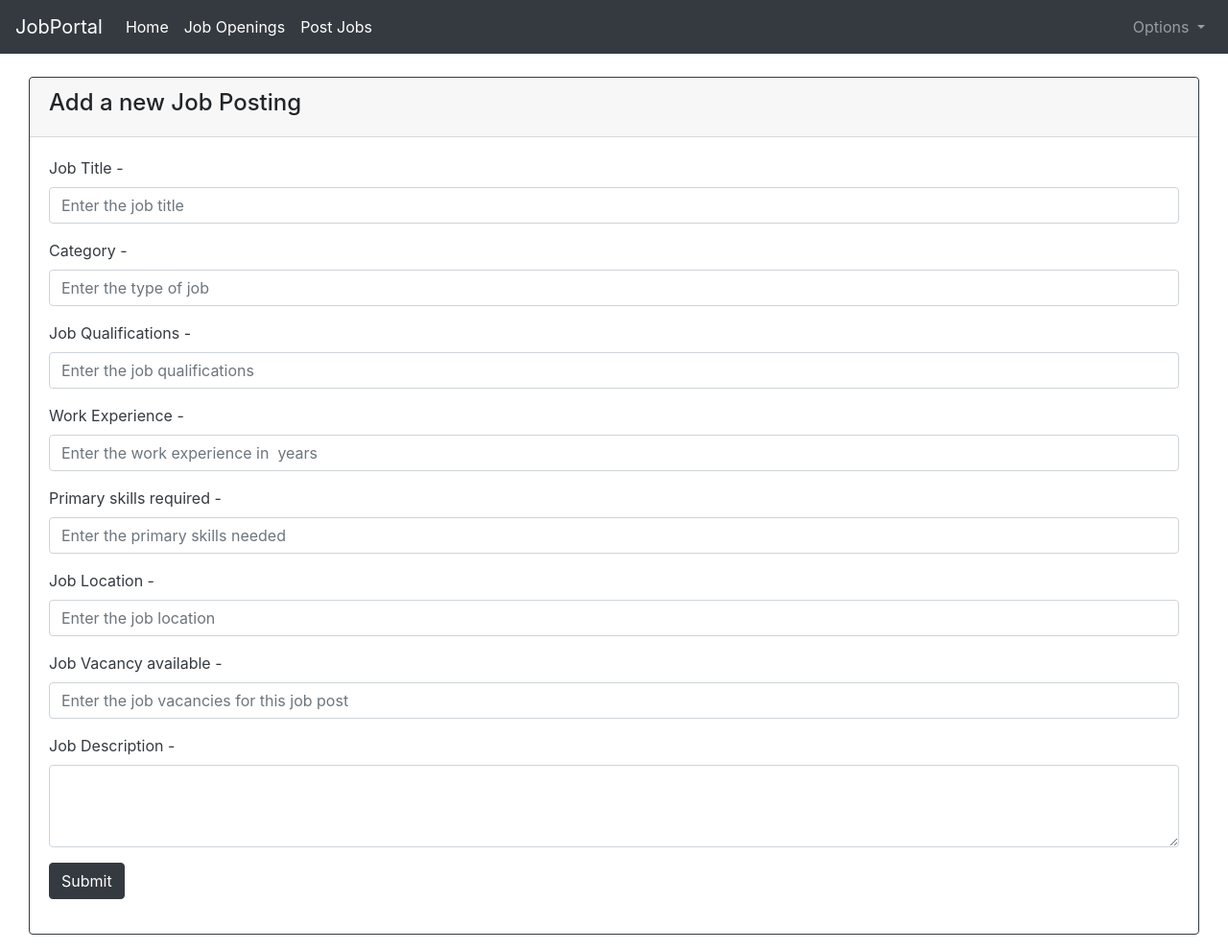
After one commit to pbinfinite/JobPortal, a Flask app: page /postjob in a window 1280 px wide. The commit adds this page. Shown: the whole page at 96% size. Run offline with Flask 2, Linux system fonts and the light colour scheme; the visitor is signed in with stand-in values (Sample User, id 1); some libraries are stand-ins or nearby versions.

Commit message:
Recruiter endpoints part 1

```diff
--- a/app.py
+++ b/app.py
@@ -188,6 +188,64 @@ def rec_home():
         return redirect(url_for('login'))
 
 
+@app.route('/rec_view_jobs', endpoint='recruiter_jobs', methods=['POST','GET'])
+def recruiter_jobs():
+    if "user" in session:
+        user = session["user"]
+        conn=psycopg2.connect(database='jobportal', user='postgres', password='P@rimala9', port=5432, host='127.0.0.1')
+        cur=conn.cursor()
+        cur.execute("SELECT * FROM Recruiter WHERE login_username = '{}'".format(user))
+        userdet = cur.fetchall()
+        name = userdet[0][1]
+        cur.execute("select j.job_id, job_name, job_type, job_description, job_qualifications, job_experience, job_primary_skill, job_location, job_vacancy from Job_Profile as j, Job_Profile_job_location as l, Recruiter as r where r.login_username = '{}' and r.emp_id = j.recruiter_ID and j.job_id=l.job_id;".format(user))
+        jobs = cur.fetchall()
+        conn.commit()
+        cur.close()
+        conn.close()
+        return render_template('recruiter_jobs.html', jobs = jobs,name = name)
+    else:
+        return redirect(url_for('login'))
+
+
+
+@app.route('/postjob', endpoint = 'postjob', methods = ['GET', 'POST'])
+def postjob():
+    if "user" in session:
+        if request.method == 'POST':
+            user = session["user"]
+            conn=psycopg2.connect(database='jobportal', user='postgres', password='P@rimala9', port=5432, host='127.0.0.1')
+            cur=conn.cursor()
+
+            userDetails = request.form
+            #name = userDetails['name']
+            type = userDetails['type']
+            qualification = userDetails['qualification']
+            experience = userDetails['experience']
+            primaryskill = userDetails['primaryskill']
+            location = userDetails['location']
+            vacancy = userDetails['vacancy']
+            description = userDetails['description']
+            # checking if the password entered in both the fields are same
+            conn=psycopg2.connect(database='jobportal', user='postgres', password='P@rimala9', port=5432, host='127.0.0.1')
+            cur=conn.cursor()
+            # creating a record by inserting the jobseeker details in jobseeker entity
+            cur.execute("select nextval('job_seq')")
+            job_id = cur.fetchone()
+            cur.execute("select emp_id from Recruiter where login_username = '{}'".format(user))
+            recruiter_ID = cur.fetchone()
+
+            cur.execute("INSERT INTO Job_Profile_job_location(job_id, job_location, job_vacancy) VALUES (%s, %s, %s)",(job_id, location, vacancy))
+            cur.execute("INSERT INTO Job_Profile(job_id,job_name, job_type, job_description,recruiter_ID, job_qualifications, job_experience, job_primary_skills) VALUES (%s, %s, %s, %s, %s,%s,%s,%s)",(job_id, name, type, description, recruiter_ID, qualification, experience, primaryskill))
+            conn.commit()
+            cur.close()
+            #print('here')
+            return redirect('postjob.html')
+        else:
+            return render_template('postjob.html')
+    else:
+        return render_template('login.html')
+
+
 @app.route('/apply',endpoint='applyjob', methods=['GET','POST'])
 def applyjob():
     if "user" in session:
@@ -228,7 +286,7 @@ def edit_resume():
     id=0
     if "user" in session:
         user = session["user"]
-        conn=psycopg2.connect(database='jobportal', user='postgres', password='pb1sql', port=5432, host='127.0.0.1')
+        conn=psycopg2.connect(database='jobportal', user='postgres', password='P@rimala9', port=5432, host='127.0.0.1')
         cur=conn.cursor()
         edit_res='''select resume_name, resume_qualification, resume_experience, r.resume_id
         from resume as r, candidate as c, login as l
--- a/createtables.sql
+++ b/createtables.sql
@@ -112,3 +112,8 @@ CREATE SEQUENCE IF NOT EXISTS Recruiter_seq
   start 2005
   increment 1
   OWNED BY Recruiter.emp_id;
+
+CREATE SEQUENCE IF NOT EXISTS job_seq
+  start 5
+  increment 1
+  OWNED BY Job_Profile.job_id;
--- /dev/null
+++ b/templates/postjob.html
@@ -0,0 +1,49 @@
+{% extends "rec_navbar.html" %}
+{% block title %} Jobs-JobPortal {% endblock %}
+{% block content %}
+<br>
+<div class="card border-dark mb-3" style="max-width: 80rem; margin-left: 30px; margin-right: 30px;">
+  <div class="card-header"><h4>Add a new Job Posting</h4></div>
+  <div class="card-body text-dark">
+    <form action = "http://127.0.0.1:5000/rec_view_jobs" method = "POST">
+      <div class="form-group">
+        <label for="exampleFormControlInput1">Job Title -</label>
+        <input type="text" class="form-control" name="name" placeholder="Enter the job title" >
+      </div>
+      <div class="form-group">
+        <label for="exampleFormControlInput1">Category - </label>
+        <input type="text" class="form-control" name="type" placeholder="Enter the type of job" >
+      </div>
+      <div class="form-group">
+        <label for="exampleFormControlInput1">Job Qualifications -</label>
+        <input type="text" class="form-control" name="qualification" placeholder="Enter the job qualifications" >
+      </div>
+      <div class="form-group">
+        <label for="exampleFormControlInput1">Work Experience -</label>
+        <input type="text" class="form-control" name="experience" placeholder="Enter the work experience in  years" >
+      </div>
+      <div class="form-group">
+        <label for="exampleFormControlInput1">Primary skills required -</label>
+        <input type="text" class="form-control" name="primaryskill" placeholder="Enter the primary skills needed" >
+      </div>
+      <div class="form-group">
+        <label for="exampleFormControlInput1">Job Location -</label>
+        <input type="text" class="form-control" name="location" placeholder="Enter the job location" >
+      </div>
+      <div class="form-group">
+        <label for="exampleFormControlInput1">Job Vacancy available -</label>
+        <input type="text" class="form-control" name="vacancy" placeholder="Enter the job vacancies for this job post" >
+      </div>
+      <div class="form-group">
+        <label for="exampleFormControlTextarea1">Job Description - </label>
+        <textarea class="form-control" name="description" rows="3" ></textarea>
+      </div>
+       <div class="form-group">
+          <input type="submit" value = "Submit" class="btn btn-dark">
+        </div>
+
+      </form>
+  </div>
+</div>
+
+{% endblock %}
--- a/templates/rec_navbar.html
+++ b/templates/rec_navbar.html
@@ -20,7 +20,12 @@
             <li class="nav-item active">
               <a class="nav-link" href="http://127.0.0.1:5000/home_rec">Home <span class="sr-only">(current)</span></a>
             </li>
-
+            <li class="nav-item active">
+              <a class="nav-link" href="http://127.0.0.1:5000/rec_view_jobs">Job Openings <span class="sr-only">(current)</span></a>
+            </li>
+            <li class="nav-item active">
+              <a class="nav-link" href="http://127.0.0.1:5000/postjob">Post Jobs <span class="sr-only">(current)</span></a>
+            </li>
           </ul>
         </div>
         <ul class="navbar-nav justify-content-end">
```
Also changed, not shown: templates/recruiter_jobs.html (added, +49 -0 lines).
